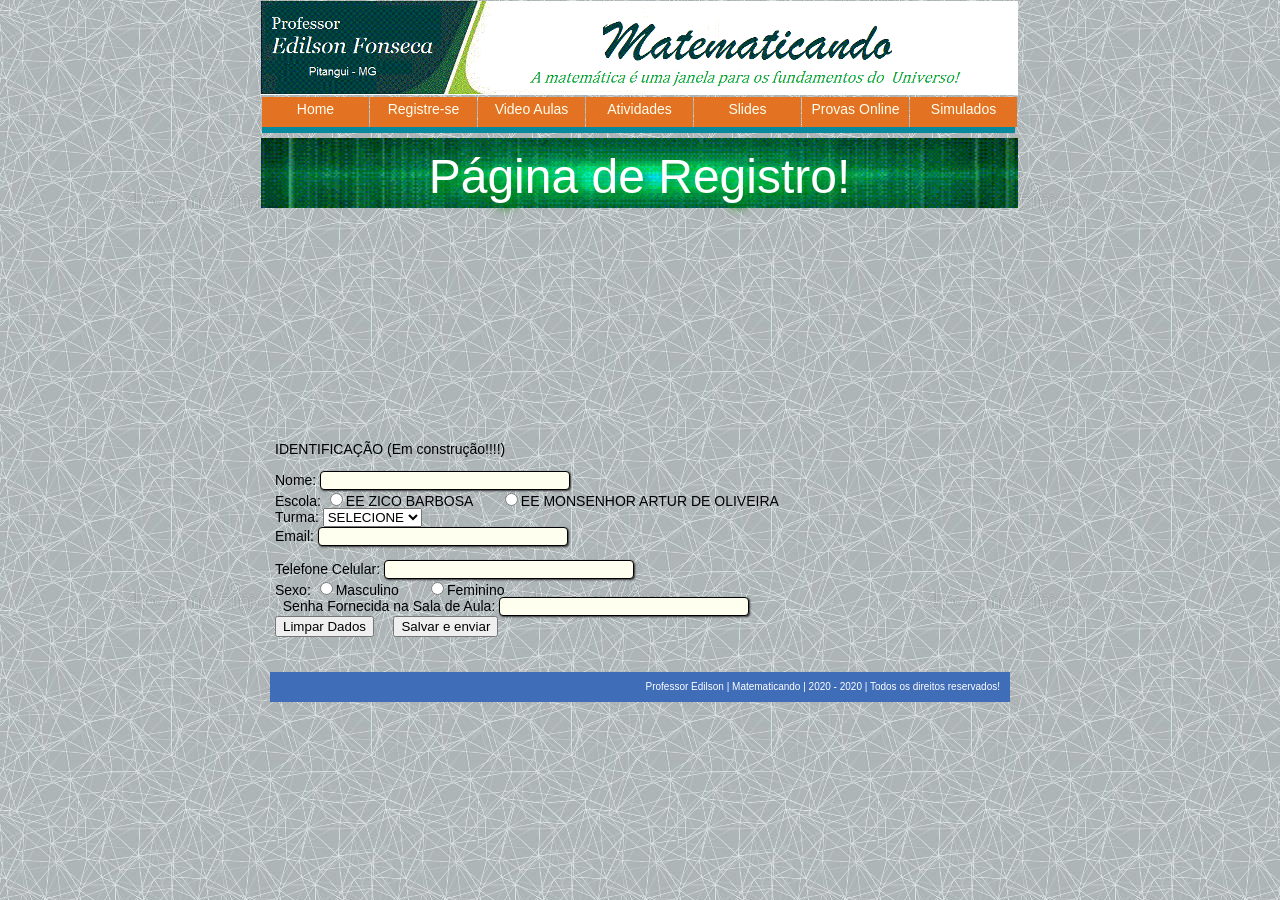
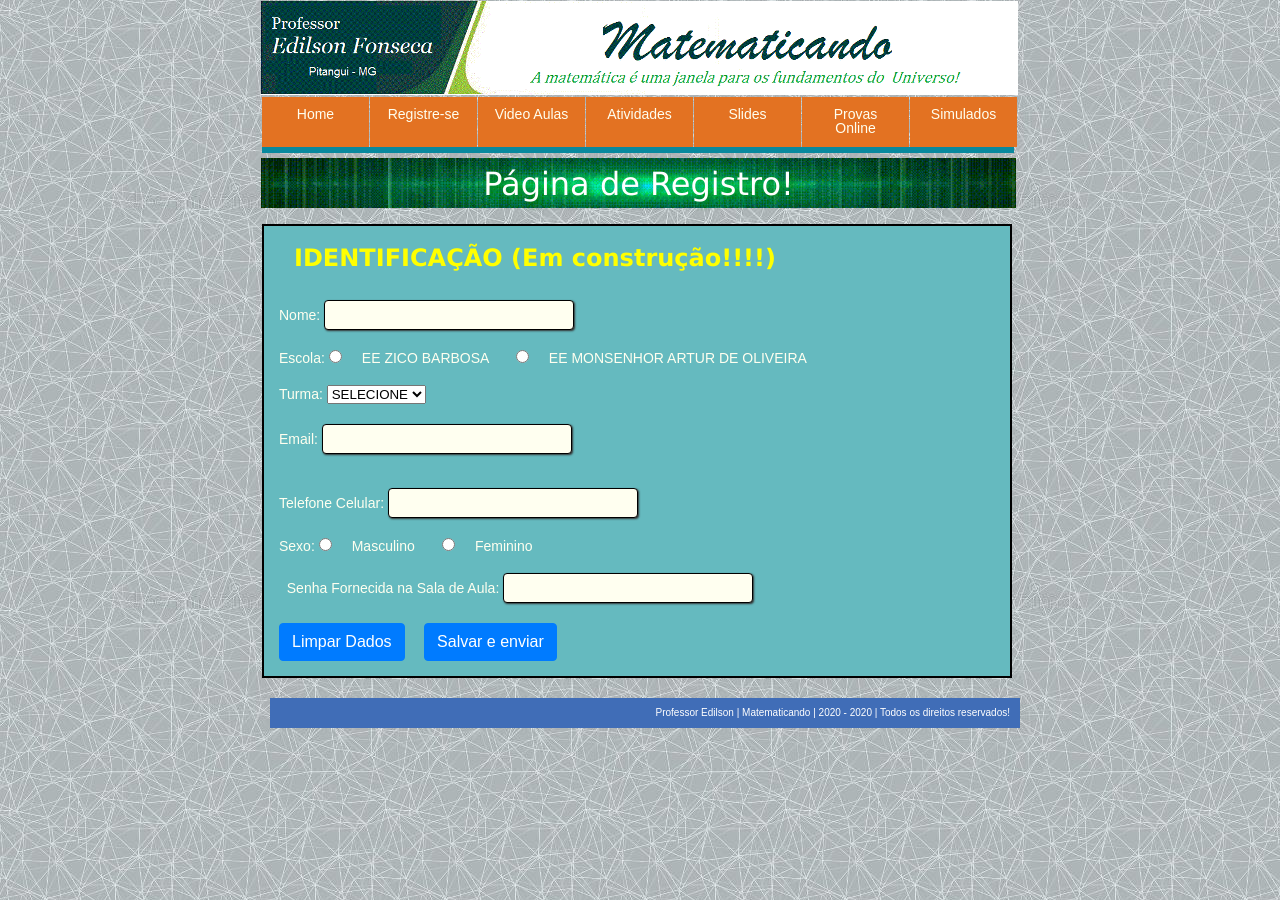
Before and after one commit to edilson-eemao/curriculo2, a Jekyll site: the page pages/cadastro.html, which Jekyll copies as it is, in a window 1280 px wide. Built offline with Jekyll 4.4.1, drawn with Linux system fonts in a browser that asks for light colours; nearby versions of some CDN libraries; library files that are not in the unit come from our copies.

Commit message:
Atualização página CSS
Atualização CSS

```diff
--- a/pages/CSS/est.css
+++ b/pages/CSS/est.css
@@ -5,6 +5,8 @@ html, body, div, span, applet, object, iframe, h1, h2, h3, h4, h5, h6, p, blockq
 /*Zerando valores dos elementos */
 
 /* ********************************** APLICAÇÃO GERAL *************************** */
+
+*{margin: 0;}
 
 body{
       --font-family: arial, helvetica, verdana, sans-serif;
@@ -50,10 +52,10 @@ div.padrao{background-color: #f1f1ef;
 
 div.banner{
 	clear: both;
-	width: 747px;
-    height: 60px;
+	width: 755px;
+    height: 50px;
 	margin: 5px 0 0 1px;    /* top nenhum nenhum left  */
-	padding: 5px;
+	padding-bottom: 10px;
 	background-image: url("images/matrix.gif");
 	background-repeat: no-repeat;
 	background-position: center center;
@@ -68,6 +70,16 @@ h1{
   font-family: verdana;
   --font-style: italic;
   font-size: 36pt;
+  text-align: center;
+}
+
+.banner h1{
+  clear:both;
+  padding: 10px;
+  text-shadow: 0.1em 0.1em 0.2em green;
+  color: white;
+  font-family: verdana;
+  font-size: 24pt;
   text-align: center;
 }
 
@@ -135,12 +147,12 @@ p{
 
 .barrahorizontal{
 	clear: both;
-	margin: 5px 5px 0px 2px;		/* top right bottom left  */
+	margin: 25px 5px 0px 2px;		/* top right bottom left  */
 	background-color: #08899e;
 	height: 6px;
 }
 
-#cabecalho{}
+#cabecalho{position: fixed;}
 
 	#logotipo{
 		padding: 1px;
@@ -159,12 +171,12 @@ p{
 		#menu ul li{
 		float: left;
 		display: block;
-		height: 20px;
+		height: 50px;
 		margin-left: 1px;
-		width: 97px;
+		width: 107px;
 		background-color: #e37222;
 		text-align: center;
-		padding: 5px;
+		padding: 10px;
 
 
 		}
@@ -182,15 +194,6 @@ p{
 				color: #FFFFF0;
 				padding-top: 3px;
 }
-
-
-			#menu ul li a:active{
-				color: #08899e;
-
-			}
-
-
-
 
 
 h2{
@@ -217,23 +220,26 @@ h3{
 
 
 /* **************************************** follha de cadastro *******************************/
-
-#formulario{
+.formulario{
+	width:750px;
 	color: #FFFFF0;
 	margin-left: 2px;
-	--margin-right: 69px;
+	--margin-top: 220px;
 	border: 2px solid black;
 	padding-top: 5px;
 	background-color: #65babf;
 
 }
 
+.form-group{margin-bottom: 20px;}
+.form-control{margin-right: 20px;}
+
 fieldset{
 	padding: 15px;
 
 }
 
-#formulario .ident{
+.formulario .ident{
 	font-family: verdana;
 	font-size: 18pt;
 	color: #FFFF00;
@@ -241,13 +247,14 @@ fieldset{
 	font-weight: bold;
 }
 
-#formulario fieldset{
+.formulario fieldset{
   border: none;
   display: inline;
   text-align: left;
 }
 
 input[type="text"]{
+	height: 30px;
 	border-radius:4px;
     -moz-border-radius:4px;
     -webkit-border-radius:4px;
@@ -260,6 +267,7 @@ input[type="text"]{
 }
 
 input[type="password"]{
+		height: 30px;
 	border-radius:4px;
     -moz-border-radius:4px;
     -webkit-border-radius:4px;
@@ -288,6 +296,7 @@ input:focus, textarea:focus{
 	height: 430px;
 	overflow: auto;
 	width:45%;
+	margin-top: 220px;
 	padding-left: 10px;
 	padding-right: 10px;
 	padding-bottom: 10px;
@@ -299,6 +308,7 @@ input:focus, textarea:focus{
 	background-color: #bae1ea;
 	height: auto;
 	width:49%;
+	margin-top: 220px;
 	float:left;
 	margin-left: 5px;
 }
@@ -366,26 +376,18 @@ pre {
 }
 
 #geral{
-	--width:1260px;
 	width:760px;
 	margin:0 auto;
 	text-align:left;/* "remédio" para o hack do IE */
-	--background-color: #FFFACD;
 }
 
-#corpo{
-	margin-top: 10px;
-	--background-color: #9bd0d4;
-	}
-
-		#destaque{--margin-bottom: 20px;}
-
-			#destaque_top{}
+#corpo{	}
 
 				#destaque_top_esquerda{
-					width: 720px;
+					width: 740px;
 					float:left;
 					padding:10px;
+					margin-top: 220px;
 					margin-left:10px;
 					--background-color: #bae1ea;
 					background-color:#b0e0e6;
@@ -393,7 +395,7 @@ pre {
 				}
 
 				#destaque_top_direita{
-					width: 720px;
+					width: 740px;
 					float:left;
 					padding:10px;
 					margin-left:10px;
@@ -404,6 +406,7 @@ pre {
 
 		#rodape{
 				clear: both;
+				width: 750px;
 				background-color: #B0E0E6;
 				margin-left: 10px;
 				margin-right: 10px;
@@ -423,7 +426,7 @@ pre {
 			}
 
 				#eemao{
-					width:700px;
+					width:720px;
 					background-color:#f1f1ef;
 					padding:10px;
 					float:left;
@@ -433,7 +436,7 @@ pre {
 				}
 
 				#eezb{
-					width:700px;
+					width:720px;
 					background-color:#f1f1ef;
 					padding:10px;
 					float:left;
@@ -443,7 +446,7 @@ pre {
 
 
 		#direitos_reservados{
-		width:720px;
+		width:750px;
 		text-align:right;
 		color: white;
 		font-size:10px;
@@ -463,4 +466,82 @@ pre {
 					float:left;
 					margin-left:20px;
 					margin-bottom:10px;
+					margin-top: 220px;
 				}
+
+/* ***************************************** Lista Videos ****************************** */
+
+* {box-sizing: border-box}
+
+/* Style the tab */
+.tab {
+  float: left;
+  border: 1px solid #ccc;
+  background-color: #f1f1f1;
+  width: 25%;
+  height: 350px;
+  overflow: auto;
+  margin-top: 220px;
+}
+
+/* Style the buttons that are used to open the tab content */
+.tab button {
+  display: block;
+  background-color: inherit;
+  color: #406db7;
+  font-weight: bold;
+  padding: 10px 10px;
+  width: 100%;
+  border: none;
+  outline: none;
+  text-align: left;
+  cursor: pointer;
+  transition: 0.3s;
+}
+
+/* Change background color of buttons on hover */
+.tab button:hover {
+  background-color: #ddd;
+  --cursor: pointer;
+}
+
+/* Create an active/current "tab button" class */
+.tab button.active {
+  background-color: #ccc;
+}
+
+/* Style the tab content */
+.tabcontent {
+  float: left;
+  padding: 0px 12px;
+  border: 1px solid #ccc;
+  width: 75%;
+  border-left: none;
+  height: 430px;
+  margin-top: 220px;
+}
+
+.tabcontent h3{
+	padding: 4px;
+  margin-bottom: 10px;
+  clear: both;
+  color: #ffffff;
+  background-color: #65babf;
+  font-family: verdana;
+  font-size: 10pt;
+  text-align: left;
+}
+
+
+
+/* --------------------- botão salvar azul ----------------------- */
+
+.btn{display:inline-block;font-weight:400;color:#212529;text-align:center;vertical-align:middle;cursor:pointer;-webkit-user-select:none;-moz-user-select:none;-ms-user-select:none;user-select:none;background-color:transparent;border:1px solid transparent;padding:.375rem .75rem;font-size:1rem;line-height:1.5;border-radius:.25rem;transition:color .15s ease-in-out,background-color .15s ease-in-out,border-color .15s ease-in-out,box-shadow .15s ease-in-out}@media (prefers-reduced-motion:reduce){.btn{transition:none}}.btn:hover{color:#212529;text-decoration:none}.btn.focus,.btn:focus{outline:0;box-shadow:0 0 0 .2rem rgba(0,123,255,.25)}.btn.disabled,.btn:disabled{opacity:.65}a.btn.disabled,fieldset:disabled a.btn{pointer-events:none}
+
+.btn-primary{color:#fff;background-color:#007bff;border-color:#007bff}
+.btn-primary:hover{color:#fff;background-color:#0069d9;border-color:#0062cc}
+.btn-primary.focus,.btn-primary:focus{color:#fff;background-color:#0069d9;border-color:#0062cc;box-shadow:0 0 0 .2rem rgba(38,143,255,.5)}
+.btn-primary.disabled,.btn-primary:disabled{color:#fff;background-color:#007bff;border-color:#007bff}
+.btn-primary:not(:disabled):not(.disabled).active,.btn-primary:not(:disabled):not(.disabled):active,.show>
+.btn-primary.dropdown-toggle{color:#fff;background-color:#0062cc;border-color:#005cbf}
+.btn-primary:not(:disabled):not(.disabled).active:focus,.btn-primary:not(:disabled):not(.disabled):active:focus,.show>
```
